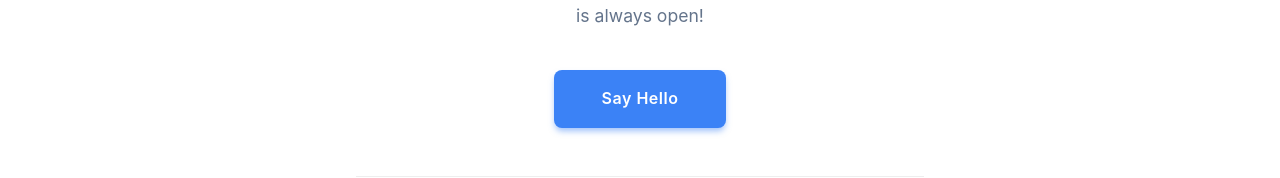
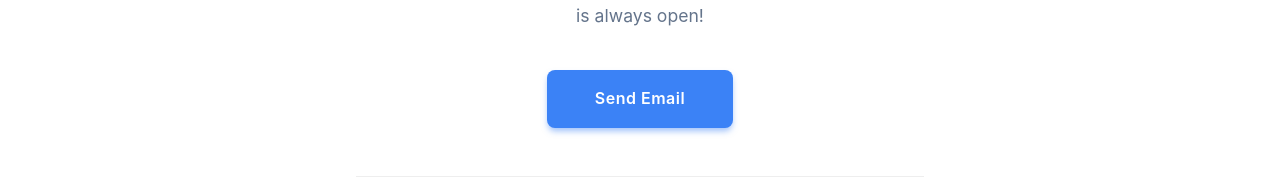
Before and after one commit to Daijirew/Portfolio-Software-Tester, a React (Vite) app: page / in a window 1280 px wide. Shown: the part 3568-3746 px from the top of the page. Built offline with nearby package versions, Linux system fonts and the light colour scheme.

Commit message:
edit contact message

```diff
--- a/src/components/Contact.jsx
+++ b/src/components/Contact.jsx
@@ -17,7 +17,7 @@ const Contact = () => {
                     marginBottom: '3rem'
                 }}>
                     <a href="mailto:daijirew123@gmail.com" className="btn btn-primary" style={{ padding: '1rem 3rem' }}>
-                        Say Hello
+                        Send Email
                     </a>
                 </div>
 
```
